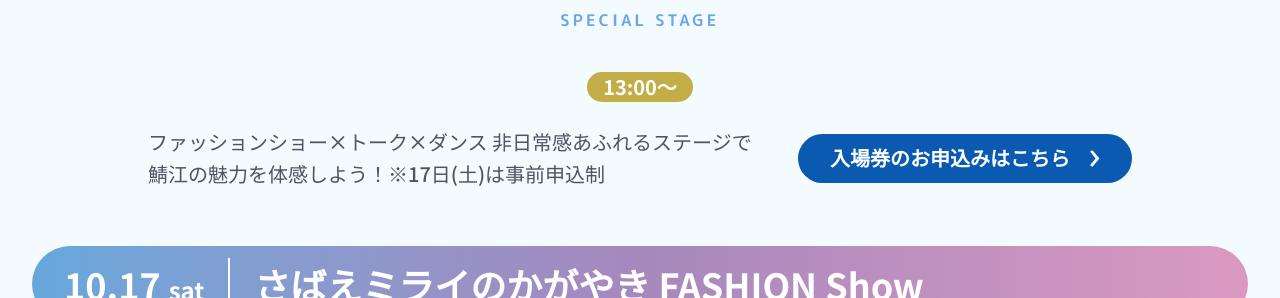
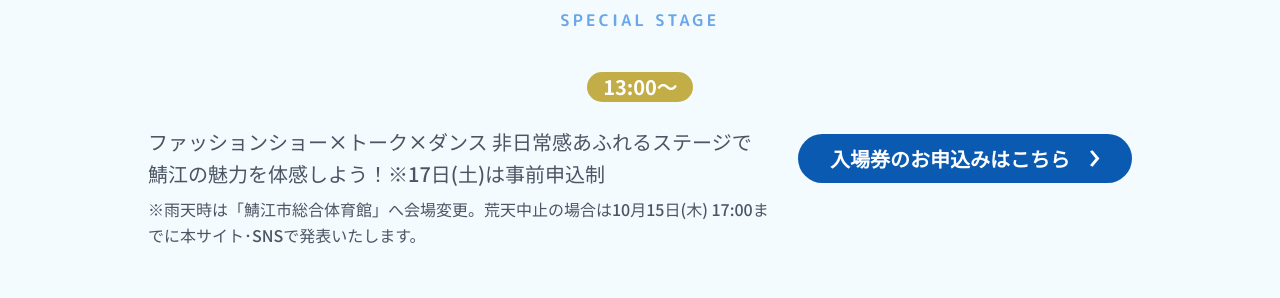
Before and after one commit to Ktjm-555/sabae-2026, a Next.js app: page / in a window 1280 px wide. Shown: the part 4311-4609 px from the top of the page. Built offline with nearby package versions, Linux system fonts and the light colour scheme; no server answers.

Commit message:
雨天の文言追加

```diff
--- a/src/components/SpecialStageSection.tsx
+++ b/src/components/SpecialStageSection.tsx
@@ -43,8 +43,9 @@ export function SpecialStageSection() {
               </span>
             </div>
 
-            <div className="flex flex-col items-center gap-5 sm:gap-6 lg:flex-row lg:items-center lg:justify-center lg:gap-7">
-              <p className="w-full max-w-[622px] text-left text-base font-medium leading-8 text-foreground sm:text-lg lg:text-xl">
+            <div className="flex flex-col items-center gap-5 sm:gap-6 lg:flex-row lg:items-start lg:justify-center lg:gap-7">
+              <div className="w-full max-w-[622px]">
+                <p className="text-left text-base font-medium leading-8 text-foreground sm:text-lg lg:text-xl">
                   <span className="whitespace-pre-line lg:hidden">
                     {`ファッションショー×トーク×ダンス 非日常感あふれるステージで鯖江の魅力を体感しよう！
 ※17日(土)は事前申込制`}
@@ -53,7 +54,11 @@ export function SpecialStageSection() {
                     ファッションショー×トーク×ダンス 非日常感あふれるステージで鯖江の魅力を体感しよう！※17日(土)は事前申込制
                   </span>
                 </p>
-              <div className="shrink-0">
+                <p className="mt-1.5 text-left text-base font-medium leading-[26px] text-foreground">
+                  ※雨天時は「鯖江市総合体育館」へ会場変更。荒天中止の場合は10月15日(木) 17:00までに本サイト･SNSで発表いたします。
+                </p>
+              </div>
+              <div className="shrink-0 lg:pt-2">
                 <VenueAreaButton href="/ticket" label="入場券のお申込みはこちら" />
               </div>
             </div>
```
Lines whose indentation alone changed are shown as unchanged.
